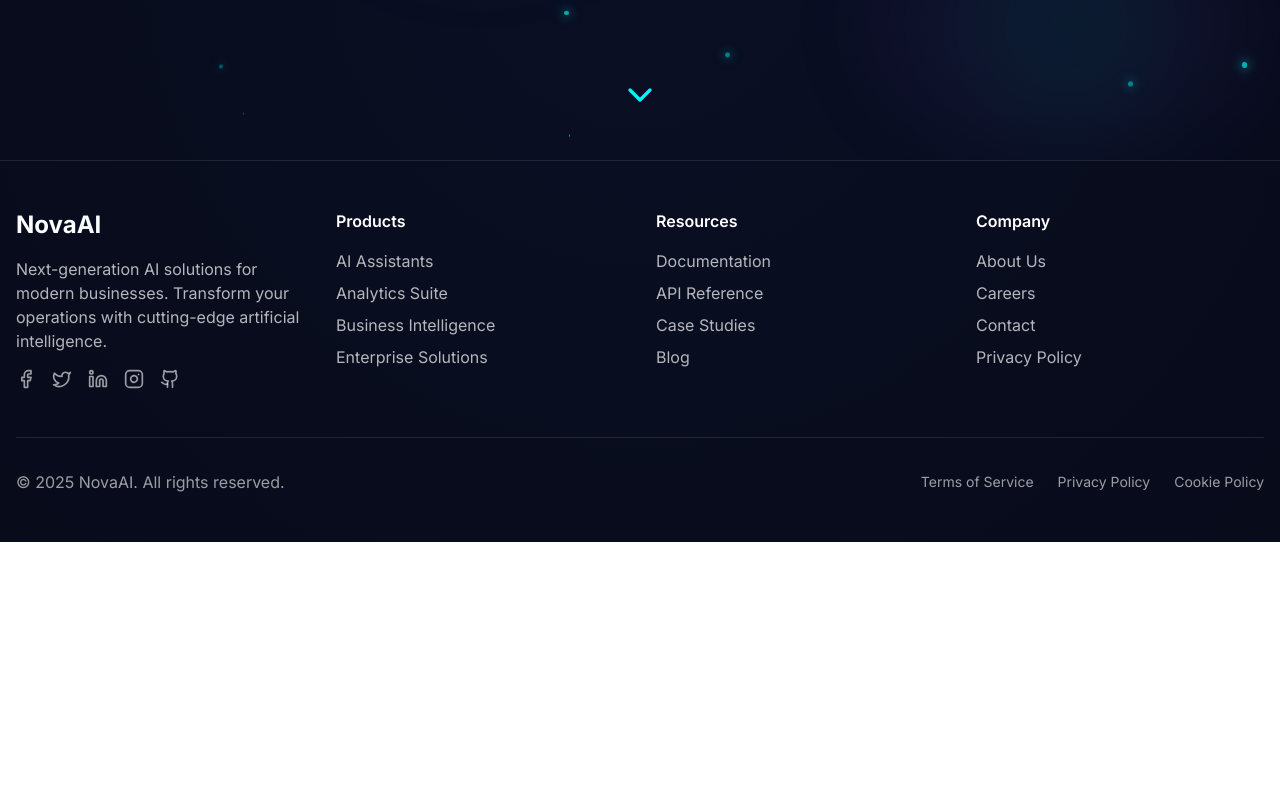
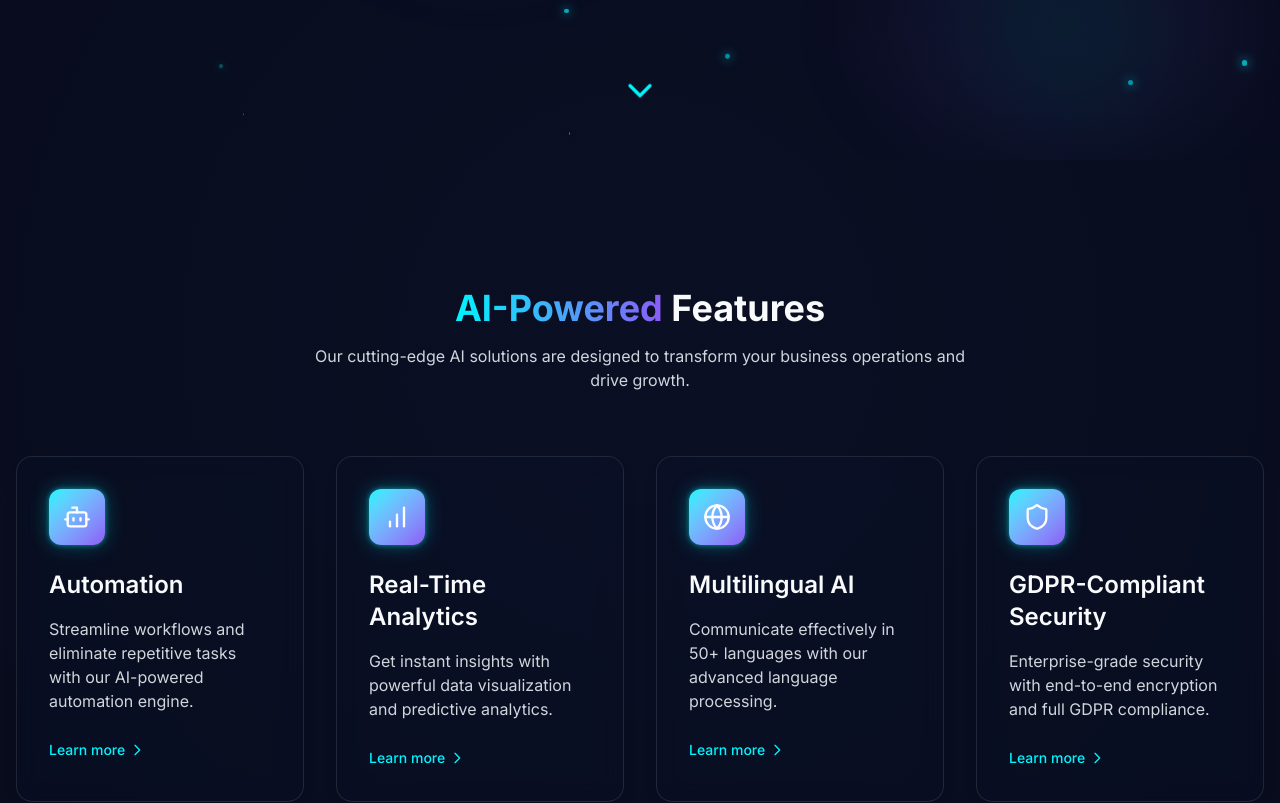
Before and after one commit to sabbirahmed404/nova-ai, a Next.js app: page / in a window 1280 px wide. Shown: the part 640-1443 px from the top of the page. Before the commit the page ends 1182 px from the top, so only its background shows below. Built offline with nearby package versions, Linux system fonts and the light colour scheme.

Commit message:
feat: Added Features component and integrate inside home.tsx file

```diff
--- a/src/app/globals.css
+++ b/src/app/globals.css
@@ -138,6 +138,30 @@
     filter: blur(48px);
     background: radial-gradient(circle, rgba(0,245,255,0.5) 0%, rgba(139,92,246,0.3) 50%, rgba(255,0,229,0.1) 100%);
   }
+
+  .text-nova-dark {
+    color: #0A0F24;
+  }
+
+  .text-nova-blue {
+    color: #00F5FF;
+  }
+
+  .text-nova-magenta {
+    color: #FF00E5;
+  }
+
+  .text-nova-purple {
+    color: #8B5CF6;
+  }
+
+  .text-nova-indigo {
+    color: #6366F1;
+  }
+
+  .neon-blue {
+    background-color: '0 0 5px rgba(0, 245, 255, 0.5), 0 0 20px rgba(0, 245, 255, 0.3)';
+  }
 }
 
 @keyframes typing {
--- /dev/null
+++ b/src/components/home-page/features.tsx
@@ -0,0 +1,109 @@
+import React from "react";
+import { Bot, BarChart, Globe, Shield } from "lucide-react";
+
+interface FeatureCardProps {
+  icon: React.ReactNode;
+  title: string;
+  description: string;
+}
+
+const FeatureCard: React.FC<FeatureCardProps> = ({
+  icon,
+  title,
+  description,
+}) => {
+  return (
+    <div className="glass-card hover-card-effect p-6 md:p-8">
+      <div
+        className="h-14 w-14 rounded-xl bg-gradient-to-br from-[#00F5FF] to-[#8B5CF6] flex items-center justify-center mb-6"
+        style={{
+          boxShadow:
+            "0 0 5px rgba(0, 245, 255, 0.5), 0 0 20px rgba(0, 245, 255, 0.3)",
+        }}
+      >
+        {icon}
+      </div>
+      <h3 className="text-xl md:text-2xl font-semibold mb-4">{title}</h3>
+      <p className="text-gray-300">{description}</p>
+
+      <div className="mt-6 relative">
+        <span className="text-[#00F5FF] text-sm font-medium group inline-flex items-center">
+          Learn more
+          <svg
+            className="w-4 h-4 ml-1 group-hover:translate-x-1 transition-transform"
+            xmlns="http://www.w3.org/2000/svg"
+            fill="none"
+            viewBox="0 0 24 24"
+            stroke="currentColor"
+          >
+            <path
+              strokeLinecap="round"
+              strokeLinejoin="round"
+              strokeWidth="2"
+              d="M9 5l7 7-7 7"
+            />
+          </svg>
+        </span>
+        <div className="absolute -bottom-2 left-0 w-0 h-0.5 bg-gradient-to-r from-nova-blue to-nova-magenta group-hover:w-24 transition-all duration-300"></div>
+      </div>
+    </div>
+  );
+};
+
+const Features: React.FC = () => {
+  const features = [
+    {
+      icon: <Bot size={28} className="text-white" />,
+      title: "Automation",
+      description:
+        "Streamline workflows and eliminate repetitive tasks with our AI-powered automation engine.",
+    },
+    {
+      icon: <BarChart size={28} className="text-white" />,
+      title: "Real-Time Analytics",
+      description:
+        "Get instant insights with powerful data visualization and predictive analytics.",
+    },
+    {
+      icon: <Globe size={28} className="text-white" />,
+      title: "Multilingual AI",
+      description:
+        "Communicate effectively in 50+ languages with our advanced language processing.",
+    },
+    {
+      icon: <Shield size={28} className="text-white" />,
+      title: "GDPR-Compliant Security",
+      description:
+        "Enterprise-grade security with end-to-end encryption and full GDPR compliance.",
+    },
+  ];
+
+  return (
+    <section id="features" className="py-20 md:py-32 px-4 relative">
+      <div className="container max-w-7xl mx-auto">
+        <div className="text-center mb-16">
+          <h2 className="text-3xl md:text-4xl font-bold mb-4">
+            <span className="gradient-text">AI-Powered</span> Features
+          </h2>
+          <p className="text-gray-300 max-w-2xl mx-auto">
+            Our cutting-edge AI solutions are designed to transform your
+            business operations and drive growth.
+          </p>
+        </div>
+
+        <div className="grid grid-cols-1 md:grid-cols-2 lg:grid-cols-4 gap-6 md:gap-8">
+          {features.map((feature, index) => (
+            <FeatureCard
+              key={index}
+              icon={feature.icon}
+              title={feature.title}
+              description={feature.description}
+            />
+          ))}
+        </div>
+      </div>
+    </section>
+  );
+};
+
+export default Features;
--- a/src/components/home-page/home.tsx
+++ b/src/components/home-page/home.tsx
@@ -1,5 +1,6 @@
 "use client"
 
+import Features from "./features";
 import Hero from "./hero";
 import ParticleBackground from "./particle-background";
 
@@ -8,6 +9,7 @@ const HomePage = () => {
         <div>
             <ParticleBackground />
             <Hero />
+            <Features />
         </div>
     );
 };
```
